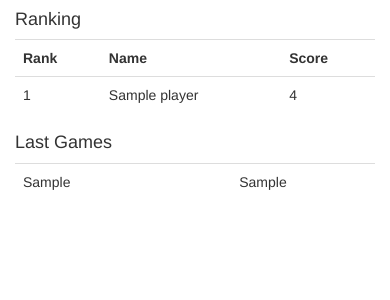
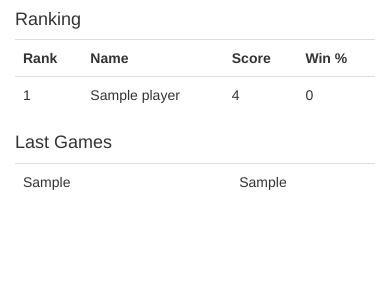
Before and after one commit to gbandet/smartfighter, a Django app: template site/smartfighter/templates/front/index.html in a window 390 px wide. Shown: the part 70-370 px from the top of the page. Run offline with Django 3.2, Linux system fonts and the light colour scheme; the template is opened without the code that fills it: most values are stand-ins (such as "Sample title", 1, 10 or a date in 2020); some libraries are stand-ins or nearby versions.

Commit message:
Show win percentage.

```diff
--- /dev/null
+++ b/site/smartfighter/apps/ranking/templatetags/ranking.py
@@ -0,0 +1,24 @@
+from django import template
+
+from smartfighter.apps.ranking.models import MatchResult
+
+
+register = template.Library()
+
+
+@register.filter
+def win_percentage(player):
+    match_total = 0
+    win_total = 0
+    for game in player.games_as_first_player.all():
+        match_total += 1
+        if game.result == MatchResult.Player1:
+            win_total += 1
+    for game in player.games_as_second_player.all():
+        match_total += 1
+        if game.result == MatchResult.Player2:
+            win_total += 1
+
+    if match_total == 0:
+        return '-'
+    return int(round(100 * win_total / float(match_total)))
--- a/site/smartfighter/front/views.py
+++ b/site/smartfighter/front/views.py
@@ -8,5 +8,5 @@ class IndexView(TemplateView):
     def get_context_data(self, **kwargs):
         context = super(TemplateView, self).get_context_data(**kwargs)
         context['games'] = Game.objects.all().select_related().order_by('-date')[:20]
-        context['ranking'] = Player.objects.all().order_by('-elo_rating')
+        context['ranking'] = Player.objects.prefetch_related('games_as_first_player', 'games_as_second_player').order_by('-elo_rating')
         return context
--- a/site/smartfighter/templates/front/index.html
+++ b/site/smartfighter/templates/front/index.html
@@ -1,5 +1,6 @@
 <!doctype html>
 {% load static %}
+{% load ranking %}
 <html lang="en">
 <head>
   <meta charset="utf-8">
@@ -20,12 +21,14 @@
             <th class="col-md-1">Rank</th>
             <th>Name</th>
             <th class="col-md-1">Score</th>
+            <th class="col-md-2">Win %</th>
           </tr>
           {% for player in ranking %}
           <tr>
             <td>{% ifchanged player.elo_rating %}{{ forloop.counter }}{% else %}-{% endifchanged %}</td>
             <td>{{ player.name }}</td>
             <td>{{ player.elo_rating }}</td>
+            <td>{{ player | win_percentage }}</td>
           </tr>
           {% endfor %}
         </table>
```
Also changed, not shown: site/smartfighter/apps/ranking/templatetags/__init__.py (added).
